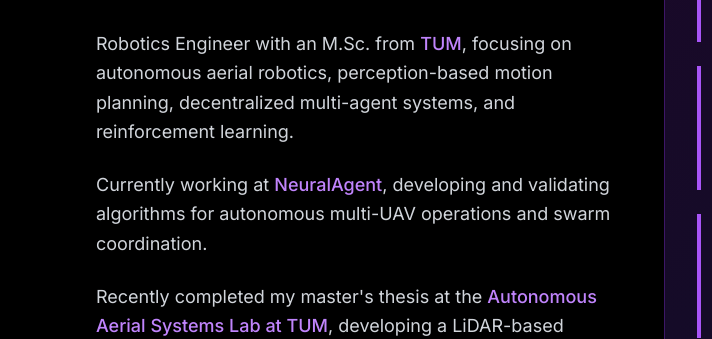
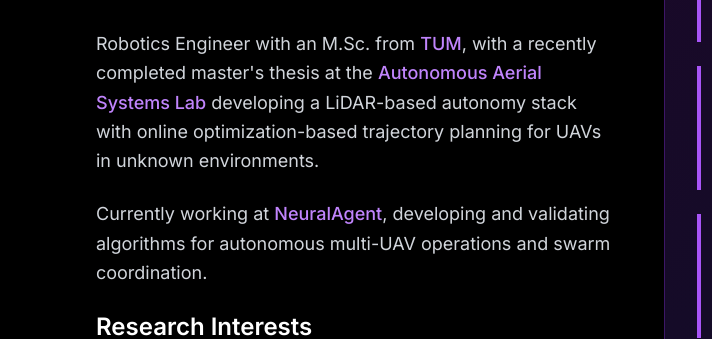
Before and after one commit to okanarif/okanarif.github.io, a plain HTML site: page index.html in a window 1280 px wide. Both pictures are taken after a click on the button "About Me". Shown: the part 461-800 px from the top of the page, 0-712 px from the left. Drawn offline with nearby package versions, Linux system fonts and the light colour scheme.

Commit message:
about me update

```diff
--- a/index.html
+++ b/index.html
@@ -367,13 +367,10 @@
                         </div>
 
                         <p class="text-lg text-gray-300 leading-relaxed">
-                            Robotics Engineer with an M.Sc. from <span class="text-purple-400 font-medium">TUM</span>, focusing on autonomous aerial robotics, perception-based motion planning, decentralized multi-agent systems, and reinforcement learning.
+                            Robotics Engineer with an M.Sc. from <span class="text-purple-400 font-medium">TUM</span>, with a recently completed master's thesis at the <span class="text-purple-400 font-medium">Autonomous Aerial Systems Lab</span> developing a LiDAR-based autonomy stack with online optimization-based trajectory planning for UAVs in unknown environments.
                         </p>
                         <p class="text-lg text-gray-300 leading-relaxed">
                             Currently working at <span class="text-purple-400 font-medium">NeuralAgent</span>, developing and validating algorithms for autonomous multi-UAV operations and swarm coordination.
-                        </p>
-                        <p class="text-lg text-gray-300 leading-relaxed">
-                            Recently completed my master's thesis at the <span class="text-purple-400 font-medium">Autonomous Aerial Systems Lab at TUM</span>, developing a LiDAR-based autonomous navigation framework with online optimization-based trajectory planning for UAVs in unknown environments.
                         </p>
 
                         <div class="mt-8">
```
